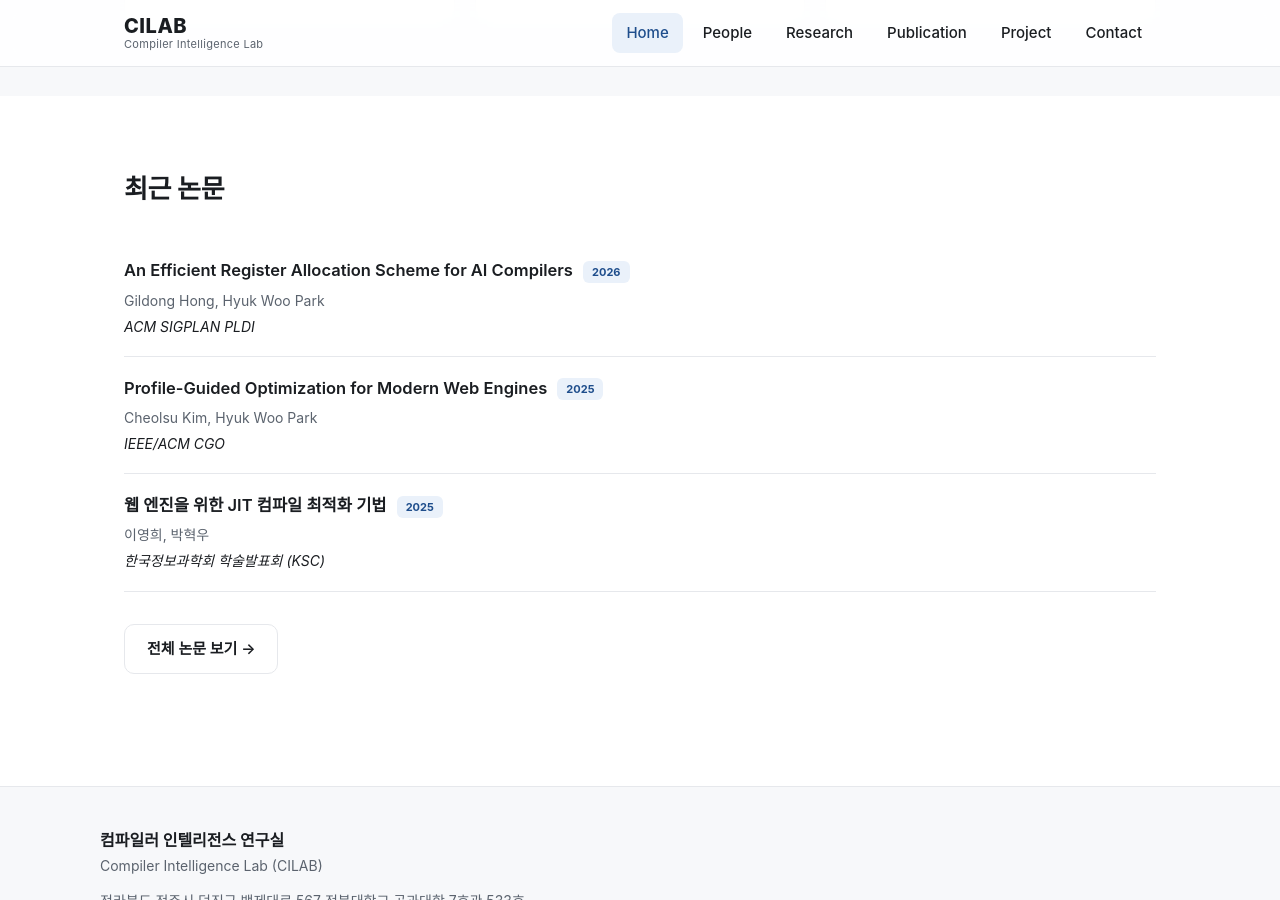
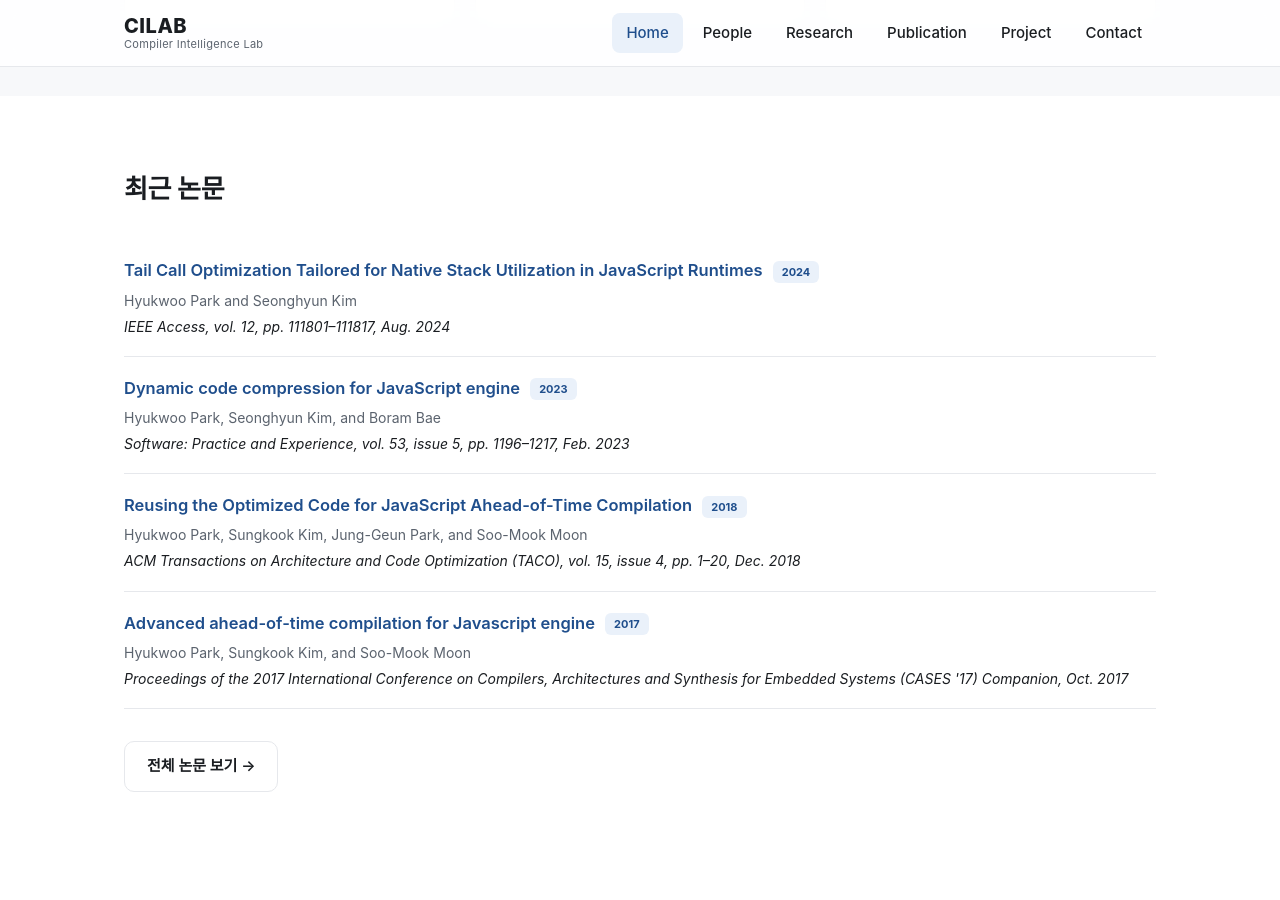
Before and after one commit to JBNU-CILAB/JBNU-CILAB.github.io, a Jekyll site: the page built from index.html, in a window 1280 px wide and 900 px high, scrolled down 1011 px. Built offline with Jekyll 4.4.1, drawn with Linux system fonts in a browser that asks for light colours; some web fonts are replaced.

Commit message:
Replace placeholder publications with real publication list
- 8 publications (2014-2024) migrated from the previous lab homepage
- Titles, authors, and venues verified against official DOI metadata
- Unified citation format; added missing page numbers for VEE '15

```diff
--- a/_data/publications.yml
+++ b/_data/publications.yml
@@ -1,33 +1,69 @@
 # ── 논문 목록 ──────────────────────────────────────
 # 최신 논문을 맨 위에 추가하세요. year 기준으로 자동 그룹화됩니다.
-# 저자 중 우리 연구실 인원은 굵게 표시하고 싶으면 **이름** 처럼 별표로 감싸세요.
+# 저자 중 우리 연구실 인원은 **이름** 처럼 별표 2개로 감싸면 굵게 표시됩니다.
+# type: 국제저널 / 국제학술대회 / 국제워크숍 / 국내학술대회 / 국내저널
 # link: 논문 원문/DOI 링크 (없으면 빈 문자열 "")
 
-- title: "An Efficient Register Allocation Scheme for AI Compilers"
-  authors: "**Gildong Hong**, **Hyuk Woo Park**"
-  venue: "ACM SIGPLAN PLDI"
-  year: 2026
+- title: "Tail Call Optimization Tailored for Native Stack Utilization in JavaScript Runtimes"
+  authors: "**Hyukwoo Park** and Seonghyun Kim"
+  venue: "IEEE Access, vol. 12, pp. 111801–111817, Aug. 2024"
+  year: 2024
+  type: "국제저널"
+  link: "https://doi.org/10.1109/access.2024.3441750"
+
+- title: "Dynamic code compression for JavaScript engine"
+  authors: "**Hyukwoo Park**, Seonghyun Kim, and Boram Bae"
+  venue: "Software: Practice and Experience, vol. 53, issue 5, pp. 1196–1217, Feb. 2023"
+  year: 2023
+  type: "국제저널"
+  link: "https://doi.org/10.1002/spe.3186"
+
+- title: "Reusing the Optimized Code for JavaScript Ahead-of-Time Compilation"
+  authors: "**Hyukwoo Park**, Sungkook Kim, Jung-Geun Park, and Soo-Mook Moon"
+  venue: "ACM Transactions on Architecture and Code Optimization (TACO), vol. 15, issue 4, pp. 1–20, Dec. 2018"
+  year: 2018
+  type: "국제저널"
+  link: "https://doi.org/10.1145/3291056"
+
+- title: "Advanced ahead-of-time compilation for Javascript engine"
+  authors: "**Hyukwoo Park**, Sungkook Kim, and Soo-Mook Moon"
+  venue: "Proceedings of the 2017 International Conference on Compilers, Architectures and Synthesis for Embedded Systems (CASES '17) Companion, Oct. 2017"
+  year: 2017
   type: "국제학술대회"
-  link: ""
+  link: "https://doi.org/10.1145/3125501.3125512"
 
-- title: "Profile-Guided Optimization for Modern Web Engines"
-  authors: "**Cheolsu Kim**, **Hyuk Woo Park**"
-  venue: "IEEE/ACM CGO"
-  year: 2025
+- title: "Concurrent JavaScript Parsing for Faster Loading of Web Apps"
+  authors: "**Hyukwoo Park**, Myungsu Cha, and Soo-Mook Moon"
+  venue: "ACM Transactions on Architecture and Code Optimization (TACO), vol. 13, issue 4, pp. 1–24, Nov. 2016"
+  year: 2016
+  type: "국제저널"
+  link: "https://doi.org/10.1145/3004281"
+
+- title: "Javascript ahead-of-time compilation for embedded web platform"
+  authors: "**Hyukwoo Park**, Wonki Jung, and Soo-Mook Moon"
+  venue: "2015 13th IEEE Symposium on Embedded Systems For Real-time Multimedia (ESTIMedia), Oct. 2015"
+  year: 2015
   type: "국제학술대회"
-  link: ""
+  link: "https://doi.org/10.1109/estimedia.2015.7351768"
 
-- title: "웹 엔진을 위한 JIT 컴파일 최적화 기법"
-  authors: "**이영희**, **박혁우**"
-  venue: "한국정보과학회 학술발표회 (KSC)"
-  year: 2025
-  type: "국내학술대회"
+- title: "Migration of Web Applications with Seamless Execution"
+  authors: "JinSeok Oh, Jin-woo Kwon, **Hyukwoo Park**, and Soo-Mook Moon"
+  venue: "Proceedings of the 11th ACM SIGPLAN/SIGOPS International Conference on Virtual Execution Environments (VEE '15), pp. 173–185, Mar. 2015"
+  year: 2015
+  type: "국제학술대회"
+  link: "https://doi.org/10.1145/2731186.2731197"
+
+- title: "Biased Allocator for Generational Garbage Collector"
+  authors: "Hyung-Kyu Choi, **Hyukwoo Park**, and Soo-Mook Moon"
+  venue: "3rd International Workshop on Dynamic Compilation Everywhere (DCE), 2014"
+  year: 2014
+  type: "국제워크숍"
   link: ""
 
 # ── 새 논문 추가 예시 (주석 해제 후 사용) ──
 # - title: "논문 제목"
 #   authors: "**우리연구실저자**, 공동저자"
-#   venue: "학회/저널명"
+#   venue: "학회/저널명, vol., pp., 월 연도"
 #   year: 2026
-#   type: "국제학술대회"   # 국제학술대회 / 국내학술대회 / 국제저널 / 국내저널
+#   type: "국제학술대회"
 #   link: "https://doi.org/..."
```
